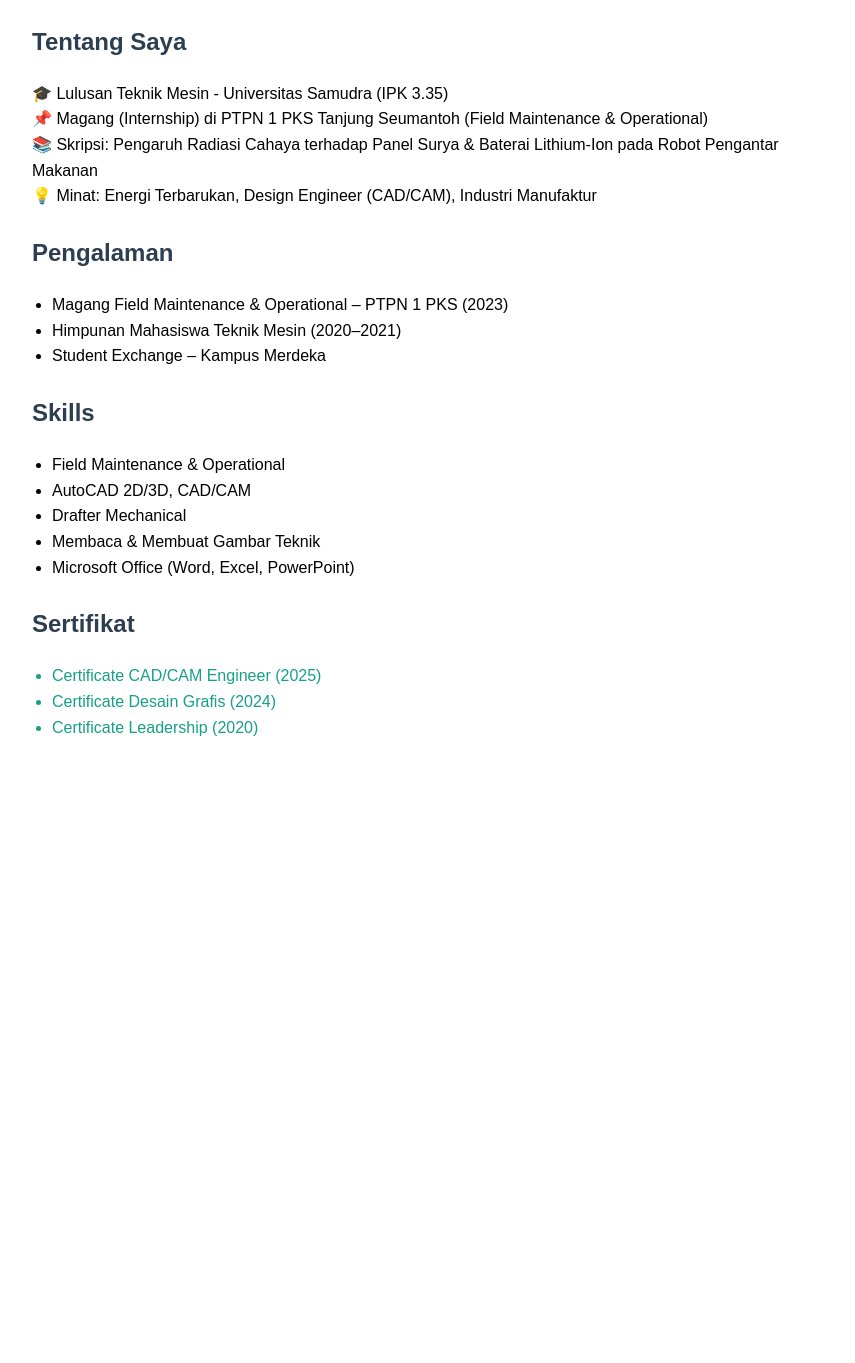
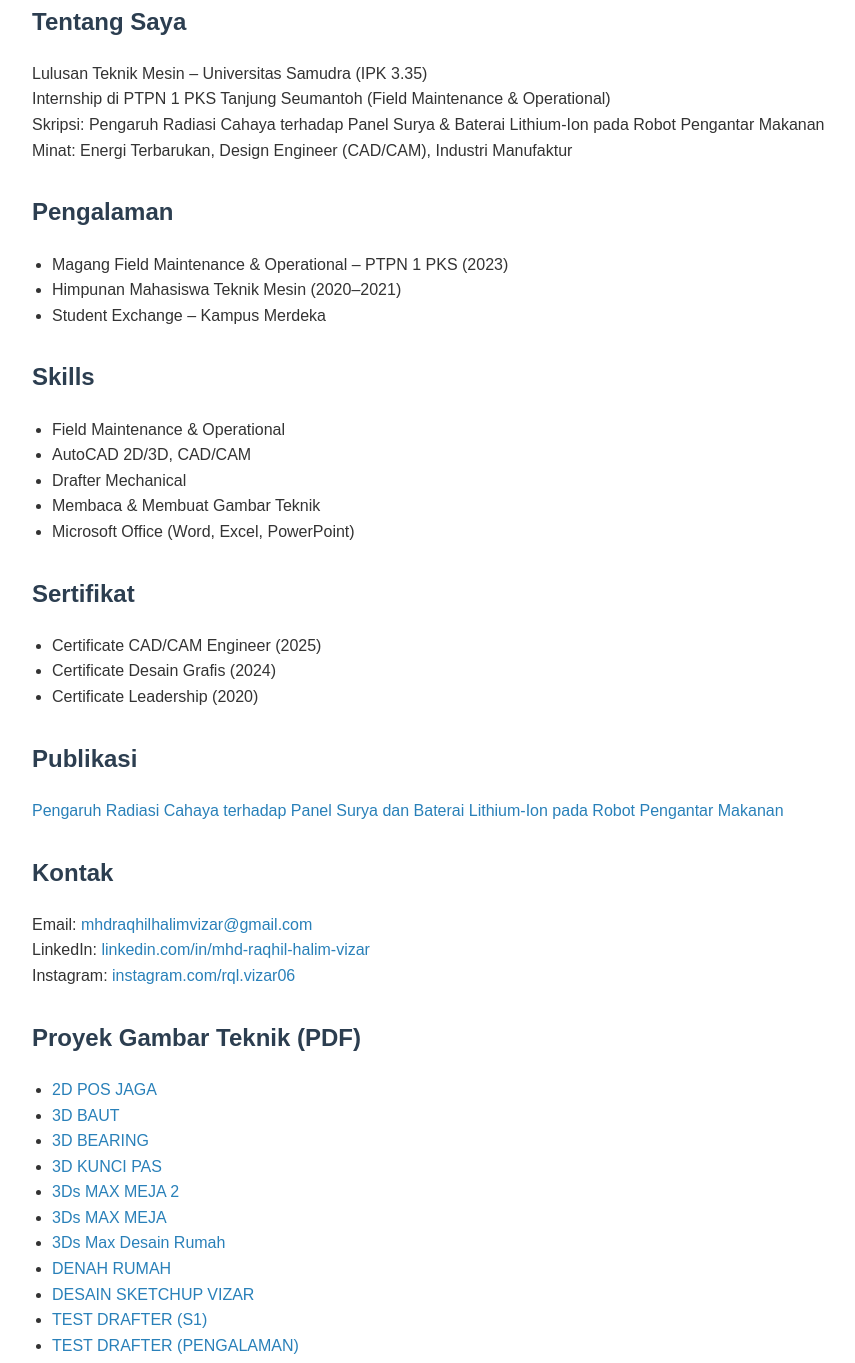
Before and after one commit to mhdraqhilhalimvizar-eng/mhdraqhilhalimvizar-eng.github.io, a plain HTML site: page index.html in a window 1280 px wide. Shown: the part 177-1540 px from the top of the page, without its empty margins (208-1063 px from the left). Before the commit the page ends 972 px from the top, so only its background shows below. Drawn offline with Linux system fonts and the light colour scheme.

Commit message:
Update index.html

```diff
--- a/index.html
+++ b/index.html
@@ -2,49 +2,30 @@
 <html lang="id">
 <head>
   <meta charset="UTF-8">
-    <meta name="viewport" content="width=device-width, initial-scale=1.0">
-    <title>Portofolio Mhd. Raqhil Halim Vizar</title>
+  <meta name="viewport" content="width=device-width, initial-scale=1">
+  <title>Portfolio – Mhd. Raqhil Halim Vizar</title>
   <style>
-        body {
-            font-family: Arial, sans-serif;
-            line-height: 1.6;
-            margin: 20px auto;
-            max-width: 800px;
-            padding: 10px;
-        }
-        h1, h2 {
-            color: #2c3e50;
-        }
-        img {
-            border-radius: 10px;
-            margin: 15px 0;
-        }
-        .section {
-            margin-bottom: 25px;
-        }
-        ul {
-            margin: 0;
-            padding-left: 20px;
-        }
-        .cert {
-            color: #16a085;
-        }
+    body { font-family: Arial, sans-serif; max-width: 800px; margin: auto; padding: 20px; line-height: 1.6; color: #333; }
+    h1, h2 { color: #2c3e50; }
+    img { border-radius: 8px; max-width: 200px; margin-bottom: 20px; }
+    .section { margin-bottom: 30px; }
+    ul { padding-left: 20px; }
+    a { color: #2980b9; text-decoration: none; }
+    a:hover { text-decoration: underline; }
   </style>
 </head>
 <body>
   <h1>Mhd. Raqhil Halim Vizar</h1>
 
-    <!-- Foto profil -->
-    <img src="foto-profil.jpg" alt="Foto Profil" width="200">
+  <!-- Tambahkan nama file gambar profil kamu di bawah -->
+  <img src="foto-profil.jpg" alt="Foto Profil">
 
   <div class="section">
     <h2>Tentang Saya</h2>
-        <p>
-            🎓 Lulusan Teknik Mesin - Universitas Samudra (IPK 3.35)<br>
-            📌 Magang (Internship) di PTPN 1 PKS Tanjung Seumantoh (Field Maintenance & Operational)<br>
-            📚 Skripsi: Pengaruh Radiasi Cahaya terhadap Panel Surya & Baterai Lithium-Ion pada Robot Pengantar Makanan<br>
-            💡 Minat: Energi Terbarukan, Design Engineer (CAD/CAM), Industri Manufaktur
-        </p>
+    <p>Lulusan Teknik Mesin – Universitas Samudra (IPK 3.35)<br>
+    Internship di PTPN 1 PKS Tanjung Seumantoh (Field Maintenance & Operational)<br>
+    Skripsi: Pengaruh Radiasi Cahaya terhadap Panel Surya & Baterai Lithium-Ion pada Robot Pengantar Makanan<br>
+    Minat: Energi Terbarukan, Design Engineer (CAD/CAM), Industri Manufaktur</p>
   </div>
 
   <div class="section">
@@ -69,11 +50,42 @@
 
   <div class="section">
     <h2>Sertifikat</h2>
-        <ul class="cert">
+    <ul>
       <li>Certificate CAD/CAM Engineer (2025)</li>
       <li>Certificate Desain Grafis (2024)</li>
       <li>Certificate Leadership (2020)</li>
     </ul>
   </div>
+
+  <div class="section">
+    <h2>Publikasi</h2>
+    <p><a href="https://ejurnalunsam.id">Pengaruh Radiasi Cahaya terhadap Panel Surya dan Baterai Lithium-Ion pada Robot Pengantar Makanan</a></p>
+  </div>
+
+  <div class="section">
+    <h2>Kontak</h2>
+    <p>Email: <a href="mailto:mhdraqhilhalimvizar@gmail.com">mhdraqhilhalimvizar@gmail.com</a><br>
+       LinkedIn: <a href="https://linkedin.com/in/mhd-raqhil-halim-vizar" target="_blank">linkedin.com/in/mhd-raqhil-halim-vizar</a><br>
+       Instagram: <a href="https://www.instagram.com/rql.vizar06" target="_blank">instagram.com/rql.vizar06</a>
+    </p>
+  </div>
+
+  <div class="section">
+    <h2>Proyek Gambar Teknik (PDF)</h2>
+    <ul>
+      <li><a href="2D POS JAGA.pdf" target="_blank">2D POS JAGA</a></li>
+      <li><a href="3D BAUT.pdf" target="_blank">3D BAUT</a></li>
+      <li><a href="3D BEARING.pdf" target="_blank">3D BEARING</a></li>
+      <li><a href="3D KUNCI PAS.pdf" target="_blank">3D KUNCI PAS</a></li>
+      <li><a href="3Ds MAX MEJA 2.pdf" target="_blank">3Ds MAX MEJA 2</a></li>
+      <li><a href="3Ds MAX MEJA.pdf" target="_blank">3Ds MAX MEJA</a></li>
+      <li><a href="3Ds Max Desain Rumah.pdf" target="_blank">3Ds Max Desain Rumah</a></li>
+      <li><a href="DENAH RUMAH.pdf" target="_blank">DENAH RUMAH</a></li>
+      <li><a href="DESAIN SKECTHUP VIZAR.pdf" target="_blank">DESAIN SKETCHUP VIZAR</a></li>
+      <li><a href="TEST DRAFTER (S1).pdf" target="_blank">TEST DRAFTER (S1)</a></li>
+      <li><a href="TEST DRAFTER-(PENGALAMAN).pdf" target="_blank">TEST DRAFTER (PENGALAMAN)</a></li>
+    </ul>
+  </div>
+
 </body>
 </html>
```
Lines whose indentation alone changed are shown as unchanged.
